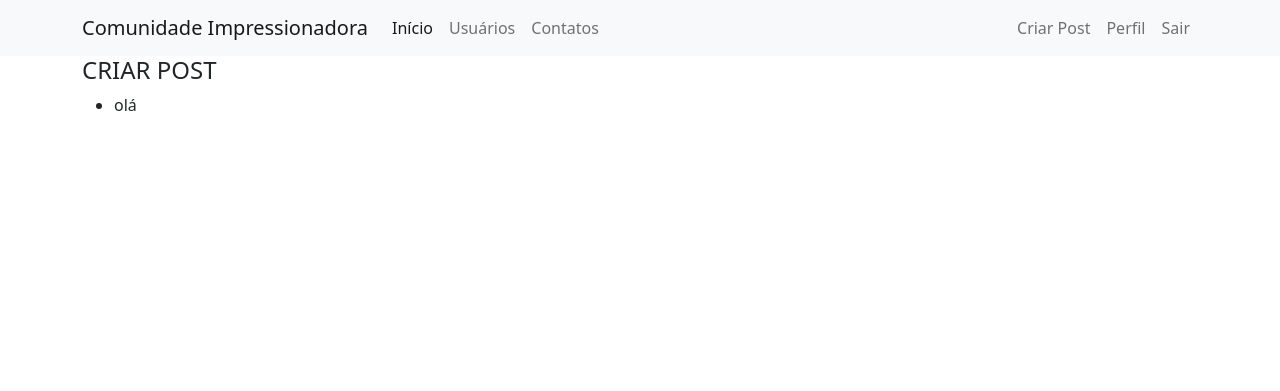
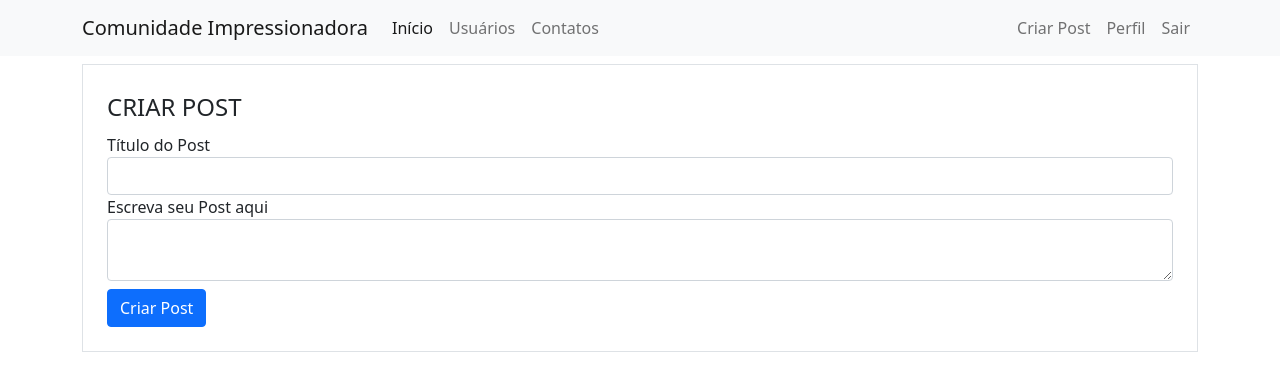
Before and after one commit to EdsonTomasDev/Site_Comunidade, a Flask app: page /post/criar in a window 1280 px wide. Shown: the top 391 px of the page. Run offline with Flask 2, Linux system fonts and the light colour scheme; the visitor is signed in with stand-in values (Sample User, id 1); some libraries are stand-ins or nearby versions.

Commit message:
Feat: save posts in database

```diff
--- a/comunidadeimpressionadora/forms.py
+++ b/comunidadeimpressionadora/forms.py
@@ -1,7 +1,7 @@
 #Biblioteca que formata formulários
 from flask_wtf import FlaskForm
 from flask_wtf.file import FileField, FileAllowed
-from wtforms import StringField, PasswordField, SubmitField, BooleanField
+from wtforms import StringField, PasswordField, SubmitField, BooleanField, TextAreaField
 from wtforms.validators import DataRequired, Email, Length, EqualTo, ValidationError
 from comunidadeimpressionadora.models import Usuario
 from flask_login import current_user
@@ -50,3 +50,9 @@ class FormEditarPerfil(FlaskForm):
             usuario = Usuario.query.filter_by(email=email.data).first()
             if usuario:
                 raise ValidationError('E-mail já cadastrado. Cadastre-se com outro e-mail!')
+
+
+class FormCriarPost(FlaskForm):
+    titulo = StringField('Título do Post', validators=[DataRequired(),Length(2, 140)])
+    corpo = TextAreaField('Escreva seu Post aqui', validators=[DataRequired()])
+    botao_submit = SubmitField('Criar Post')
--- a/comunidadeimpressionadora/routes.py
+++ b/comunidadeimpressionadora/routes.py
@@ -1,14 +1,14 @@
 import flask_bcrypt
 from flask import render_template, redirect, url_for, flash, request
 from comunidadeimpressionadora import app, database, bcrypt
-from comunidadeimpressionadora.forms import FormLogin, FormCriarConta, FormEditarPerfil
-from comunidadeimpressionadora.models import Usuario
+from comunidadeimpressionadora.forms import FormLogin, FormCriarConta, FormEditarPerfil, FormCriarPost
+from comunidadeimpressionadora.models import Usuario, Post
 from flask_login import login_user, logout_user, current_user, login_required
 import secrets
 import os
 from PIL import Image
 
-lista_usuarios = ['Lira', 'João', 'Alon', 'Alessandra', 'Amanda']
+
 
 
 @app.route("/")
@@ -24,6 +24,7 @@ def contato():
 @app.route('/usuarios')
 @login_required
 def usuarios():
+    lista_usuarios = Usuario.query.all()
     return render_template('usuarios.html', lista_usuarios=lista_usuarios)
 
 
@@ -77,10 +78,18 @@ def perfil():
     return render_template("perfil.html", foto_perfil=foto_perfil)
 
 
-@app.route('/post/criar')
+@app.route('/post/criar', methods=['GET', 'POST'])
 @login_required
 def criar_post():
-    return render_template("criarpost.html")
+    form = FormCriarPost()
+    if form.validate_on_submit():
+        post = Post(titulo=form.titulo.data, corpo=form.corpo.data, autor=current_user)
+        database.session.add(post)
+        database.session.commit()
+        flash('Post criado com sucesso', 'alert-success')
+        return redirect(url_for('home'))
+
+    return render_template("criarpost.html", form=form)
 
 
 #FUNÇÃO PARA PEGAR A IMAGEM, COMPACTAR E DAR UM NOME ALEATÓRIO PARA NÃO TER O MESMO NOME DE OUTRAS IMAGENS JÁ GRAVADAS
@@ -132,5 +141,19 @@ def editar_perfil():
     elif request.method == "GET":
         form.email.data = current_user.email
         form.username.data = current_user.username
+        #PREENCHENDO OS CHECKBOKS DE ACORDO COM O CURSO GRAVADO NO BANCO DE DADOS
+        if 'Excel impressionador' in current_user.cursos:
+            form.curso_excel.data = True
+        if 'VBA impressionador' in current_user.cursos:
+            form.curso_vba = True
+        if 'Power BI impressionador' in current_user.cursos:
+            form.curso_powerbi.data = True
+        if 'Python impressionador' in current_user.cursos:
+            form.curso_python.data = True
+        if 'Apresentações impressionadoras' in current_user.cursos:
+            form.curso_ppt.data = True
+        if 'SQL impressionador' in current_user.cursos:
+            form.curso_sql.data = True
+
     foto_perfil = url_for('static', filename='fotos_perfil/{}'.format(current_user.foto_perfil))
     return render_template("editar_perfil.html", foto_perfil=foto_perfil, form=form)
--- a/comunidadeimpressionadora/templates/criarpost.html
+++ b/comunidadeimpressionadora/templates/criarpost.html
@@ -3,11 +3,47 @@
 
 {% block body %}
    <div class="container">
-       <h4>CRIAR POST</h4>
-        <ul>
-            <li>olá</li>
-        </ul>
 
+          <form method="POST" action="" class="border p-4 mt-2"> <!-- INÍCIO DO FORMULÁRIO-->
+                            {{form.csrf_token}}
+               <legend>CRIAR POST</legend>
+                    <fieldset>
+                        <div class="form-group">
+                            {{ form.titulo.label(class="form-control-label") }}
+                            <!-- EXIBE MENSAGEM DE ERRO SE HOUVER-->
+                            {% if form.titulo.errors %}
+                                {{ form.titulo(class="form-control is-invalid") }}
+                            <div class="invalid-feedback">
+                                {% for erro in form.titulo.errors %}
+                                    {{ erro }}
+                                {% endfor %}
+                            </div>
+                            {% else %}
+                                 {{ form.titulo(class="form-control") }}
+                            {% endif %}
+
+                        </div>
+
+                          <div class="form-group">
+                            {{ form.corpo.label(class="form-control-label") }}
+                            <!-- EXIBE MENSAGEM DE ERRO SE HOUVER-->
+                            {% if form.corpo.errors %}
+                                {{ form.corpo(class="form-control is-invalid") }}
+                            <div class="invalid-feedback">
+                                {% for erro in form.corpo.errors %}
+                                    {{ erro }}
+                                {% endfor %}
+                            </div>
+                            {% else %}
+                                 {{ form.corpo(class="form-control") }}
+                            {% endif %}
+
+                        </div>
+
+                         {{ form.botao_submit(class="btn btn-primary mt-2") }}
+
+                    </fieldset>
+          </form><!-- FIM DO FORMULÁRIO-->
    </div>
 
 {% endblock %}
--- a/main.py
+++ b/main.py
@@ -4,4 +4,4 @@ if __name__ == '__main__':
     app.run(debug=True)
 
 
-#PAREI NO VIDEO 41. Exibindo os Cursos do Usuário EM 00:00 MINUTOS.
+#PAREI NO VIDEO 44. Ajeitando a HomePage - Feed de Posts EM 00:00 MINUTOS.
```
Also changed, not shown: comunidadeimpressionadora/templates/perfil.html (+25 -1 lines), comunidadeimpressionadora/templates/usuarios.html (+39 -1 lines).
